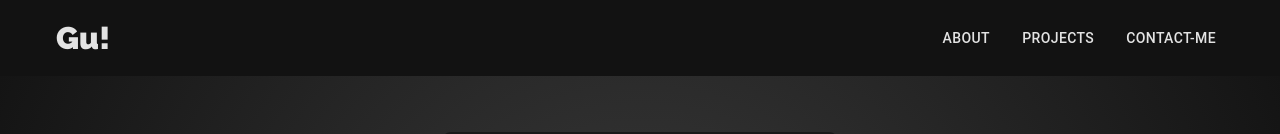
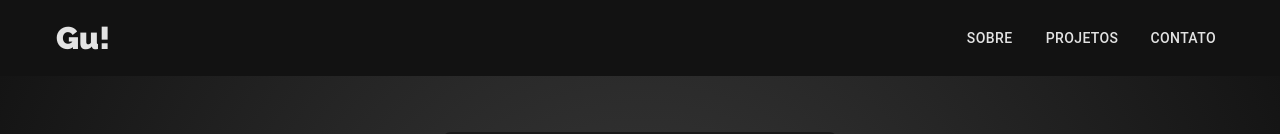
Before and after one commit to gustavohernandes11/portfolio, a Next.js app: page / in a window 1280 px wide. Shown: the top 134 px of the page. Built offline with nearby package versions, Linux system fonts and the light colour scheme; a web font is replaced by a local one.

Commit message:
traduzindo componente de links

```diff
--- a/src/components/Nav/index.tsx
+++ b/src/components/Nav/index.tsx
@@ -6,13 +6,13 @@ export const Nav = () => {
     return (
         <Styled.Container>
             <Link href="#about-me-section">
-                <Button>About</Button>
+                <Button>Sobre</Button>
             </Link>
             <Link href="#projects-section">
-                <Button>Projects</Button>
+                <Button>Projetos</Button>
             </Link>
             <Link href="#contact-me-section">
-                <Button>Contact-me</Button>
+                <Button>Contato</Button>
             </Link>
             {/* <Link href="" passHref>
                 <a href="" target="_blank" rel="noreferrer">
```
